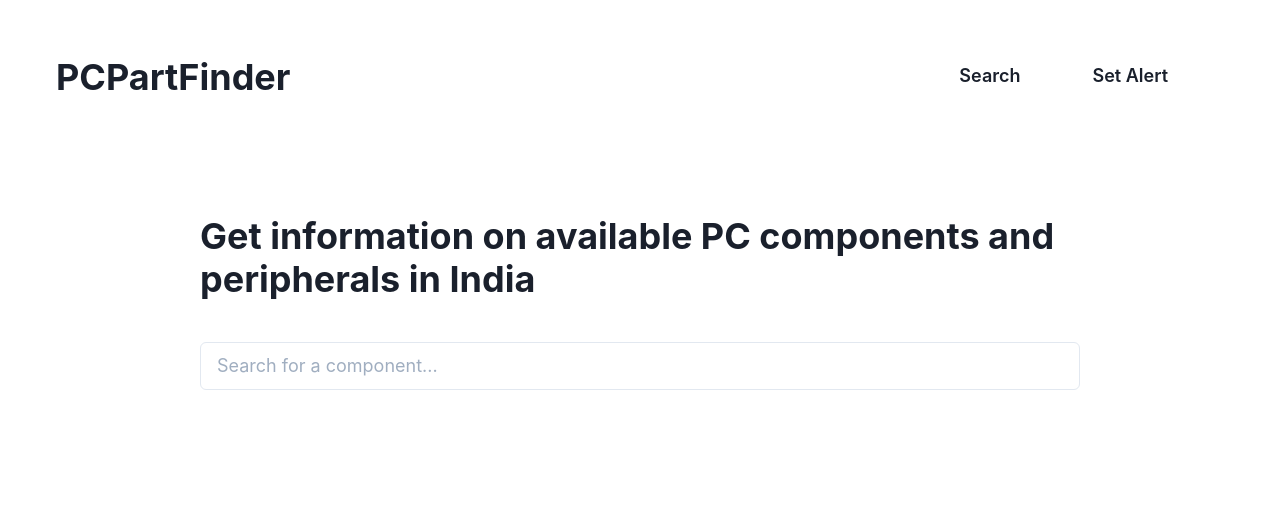
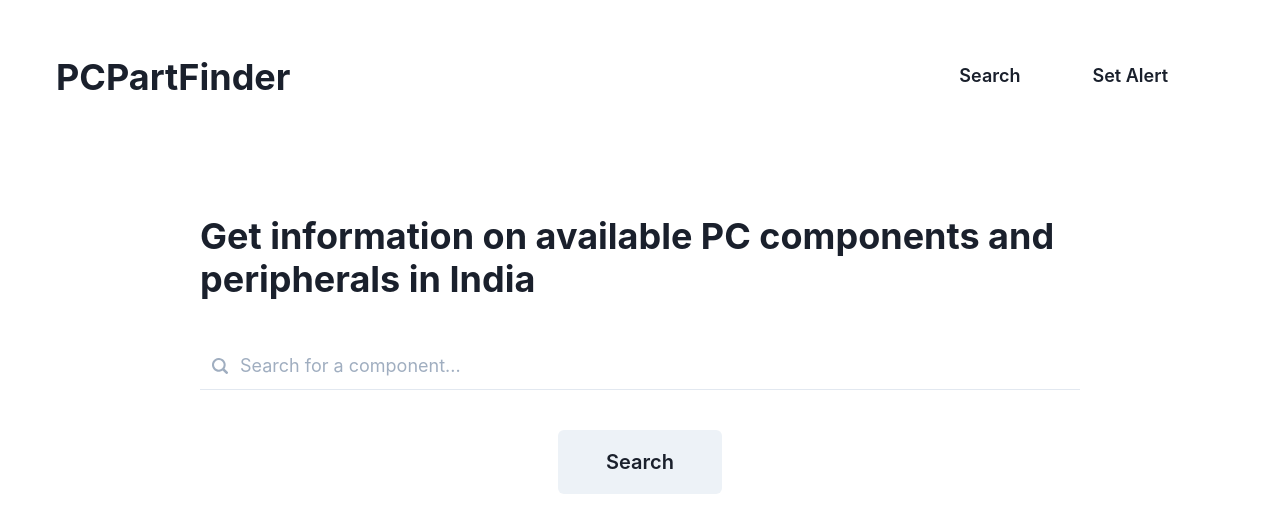
Before and after one commit to 1Gokul/pcpartfinder, a Next.js app: page / in a window 1280 px wide. Shown: the top 532 px of the page. Built offline with nearby package versions, Linux system fonts and the light colour scheme.

Commit message:
Few changes to input

```diff
--- a/pages/index.js
+++ b/pages/index.js
@@ -1,15 +1,24 @@
 
 import Layout, { Container } from "../src/components/Layout"
-import { Flex, Heading, Input } from "@chakra-ui/react"
+import { Button, Flex, Heading, Input, InputGroup, InputLeftElement } from "@chakra-ui/react"
+import { Search2Icon } from "@chakra-ui/icons"
 
 export default function Home() {
   return (
     <Layout>
       <Container>
         <Heading>Get information on available PC components and peripherals in India</Heading>
-        <Flex marginTop={10}>
-          <Input size="lg" placeholder="Search for a component..."/>
+        <Flex marginY={10}>
+          <InputGroup>
+            <InputLeftElement
+              pointerEvents="none"
+              height="100%"
+              children={<Search2Icon color="gray.400"/>}  //eslint-disable-line
+            />
+            <Input size="lg" placeholder="Search for a component..." variant="flushed"/>
+          </InputGroup>
         </Flex>
+        <Button alignSelf="center" fontSize="xl" paddingX={12} paddingY={8} >Search</Button>
       </Container>
     </Layout>
   )
```
